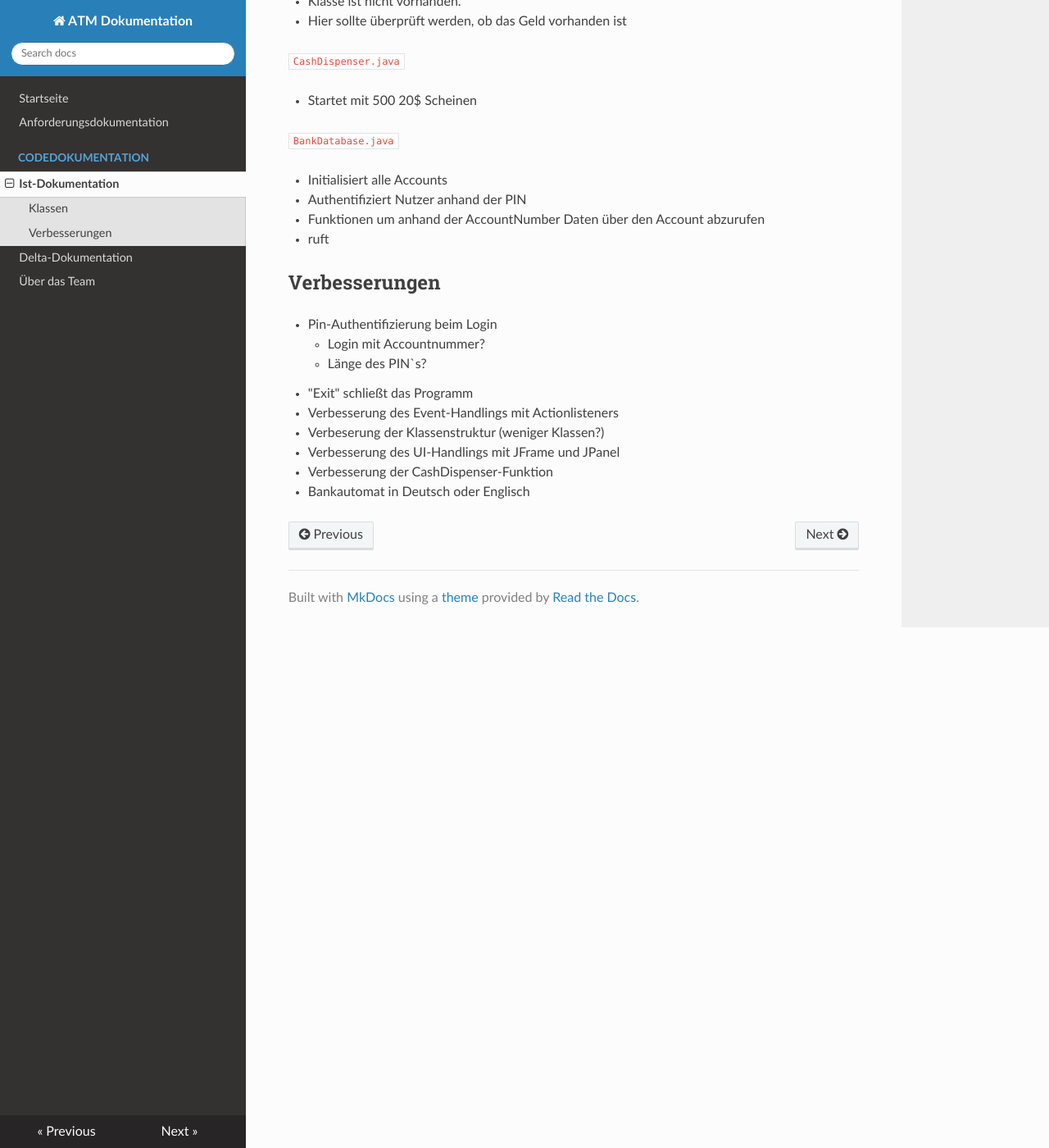
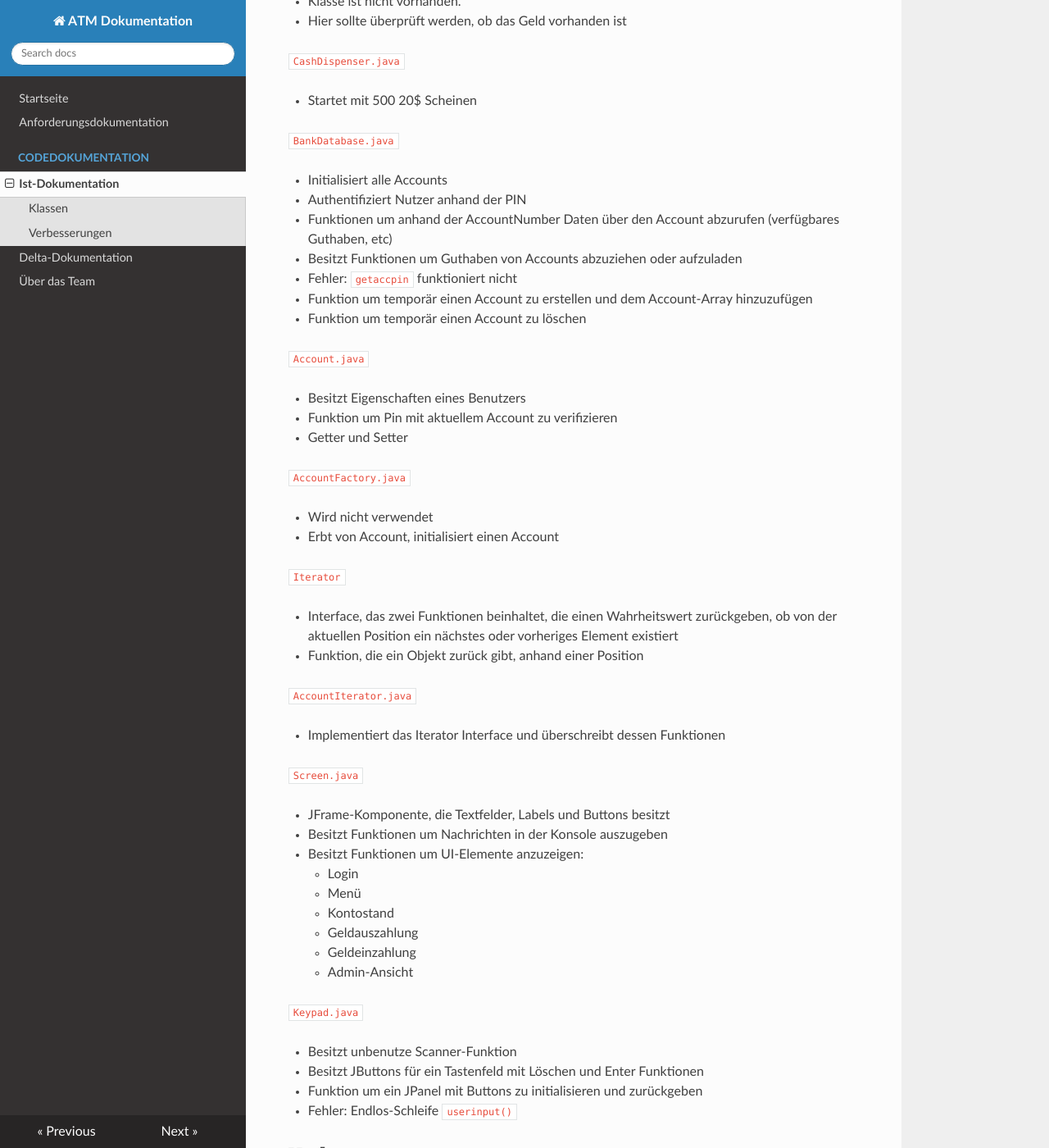
Before and after one commit to Halfpipe-SD/ATM, an MkDocs documentation site: the page built from docs/docs/codedocumentation/is-documentation.md, in a window 1280 px wide and 1400 px high, scrolled down 1425 px. Shown: the whole window at 82% size. Built offline with MkDocs 1.6.1, drawn with Linux system fonts in a browser that asks for light colours; nearby versions of some CDN libraries; some of the changed text lies outside the part shown.

Commit message:
#1 Finished is-documentation

```diff
--- a/docs/docs/codedocumentation/is-documentation.md
+++ b/docs/docs/codedocumentation/is-documentation.md
@@ -67,8 +67,56 @@
 
 - Initialisiert alle Accounts
 - Authentifiziert Nutzer anhand der PIN
-- Funktionen um anhand der AccountNumber Daten über den Account abzurufen
-- ruft
+- Funktionen um anhand der AccountNumber Daten über den Account abzurufen (verfügbares Guthaben, etc)
+- Besitzt Funktionen um Guthaben von Accounts abzuziehen oder aufzuladen
+- Fehler: `getaccpin` funktioniert nicht
+- Funktion um temporär einen Account zu erstellen und dem Account-Array hinzuzufügen
+- Funktion um temporär einen Account zu löschen
+
+
+`Account.java`
+
+- Besitzt Eigenschaften eines Benutzers
+- Funktion um Pin mit aktuellem Account zu verifizieren
+- Getter und Setter
+
+
+`AccountFactory.java`
+
+- Wird nicht verwendet
+- Erbt von Account, initialisiert einen Account
+
+
+`Iterator`
+
+- Interface, das zwei Funktionen beinhaltet, die einen Wahrheitswert zurückgeben, ob von der aktuellen Position ein nächstes oder vorheriges Element existiert
+- Funktion, die ein Objekt zurück gibt, anhand einer Position
+
+
+`AccountIterator.java`
+
+- Implementiert das Iterator Interface und überschreibt dessen Funktionen
+
+
+`Screen.java`
+
+- JFrame-Komponente, die Textfelder, Labels und Buttons besitzt
+- Besitzt Funktionen um Nachrichten in der Konsole auszugeben
+- Besitzt Funktionen um UI-Elemente anzuzeigen:
+    - Login
+    - Menü
+    - Kontostand
+    - Geldauszahlung
+    - Geldeinzahlung
+    - Admin-Ansicht
+
+
+`Keypad.java`
+
+- Besitzt unbenutze Scanner-Funktion
+- Besitzt JButtons für ein Tastenfeld mit Löschen und Enter Funktionen
+- Funktion um ein JPanel mit Buttons zu initialisieren und zurückgeben
+- Fehler: Endlos-Schleife `userinput()`
 
 
 ## Verbesserungen
```
Also changed, not shown: other parts of docs/docs/codedocumentation/is-documentation.md (+1 -0 lines).
